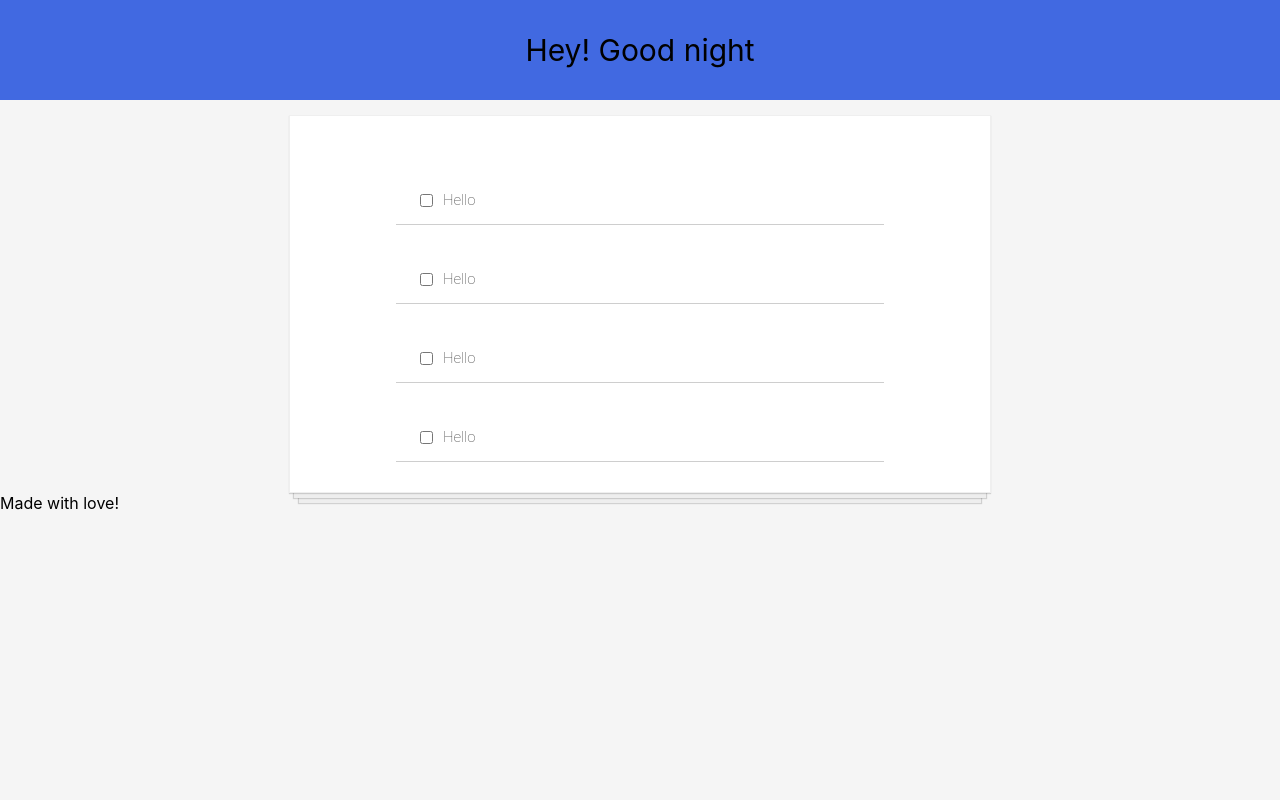
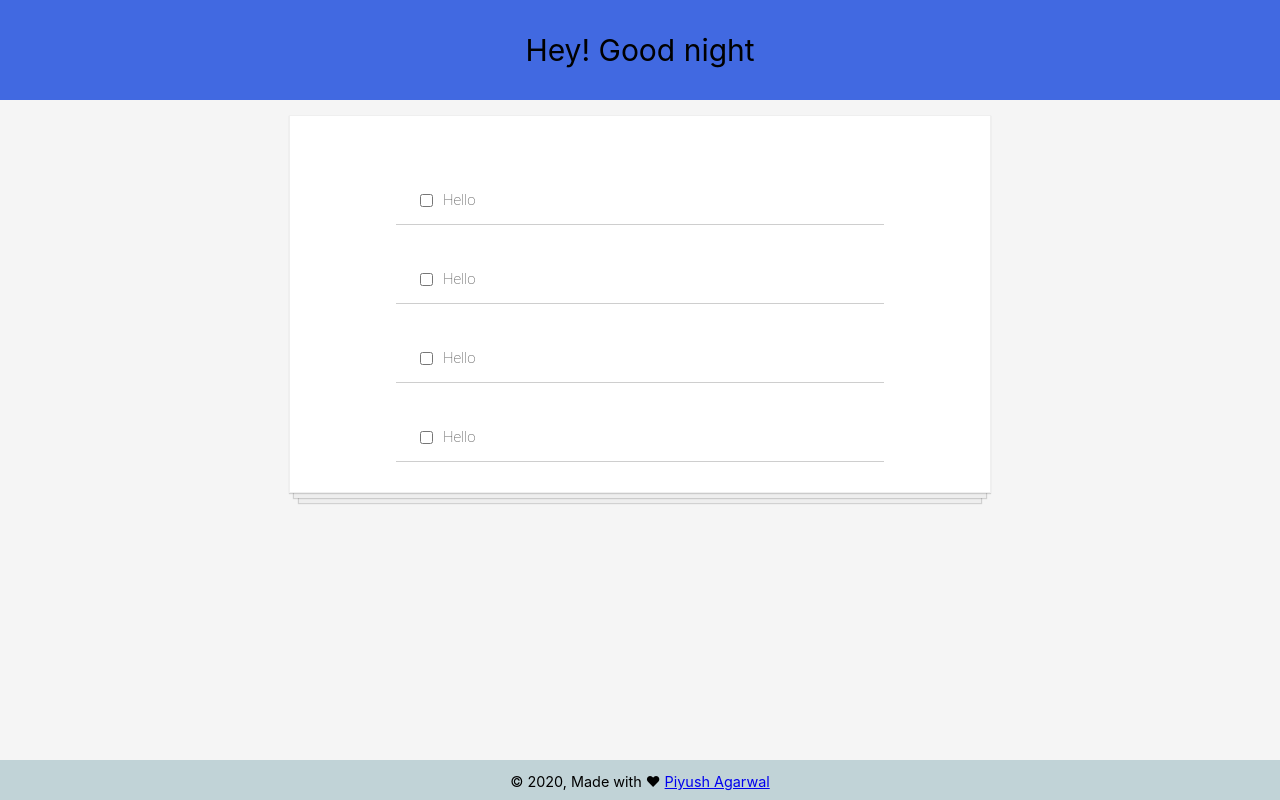
Before and after one commit to ag-piyush/to-do-app, a React (Create React App) app: page / in a window 1280 px wide. Built offline with nearby package versions, Linux system fonts and the light colour scheme.

Commit message:
Footer update

```diff
--- a/src/App.css
+++ b/src/App.css
@@ -58,3 +58,20 @@ input[type=checkbox] {
 input[type=checkbox]:focus {
   outline: 0;
 }
+
+footer {
+        position: fixed;
+        height: 40px;
+        width: 100%;
+        background-color: #C1D3D7;
+        bottom:0;
+    }
+
+    p.copyright {
+        position: absolute;
+        width: 100%;
+        color: black;
+        line-height: 15px;
+        font-size: 0.9em;
+        text-align: center;
+    }
--- a/src/components/Footer.js
+++ b/src/components/Footer.js
@@ -3,8 +3,9 @@ import React from "react";
 function Footer() {
     return(
         <footer>
-            Made with love!
+            <p class="copyright">© 2020, Made with &hearts; <a href="https://github.com/ag-piyush">Piyush Agarwal</a></p>
         </footer>
+
     );
 }
 
```
Also changed, not shown: 5 other files (tests, documents, lock files or other folders).
